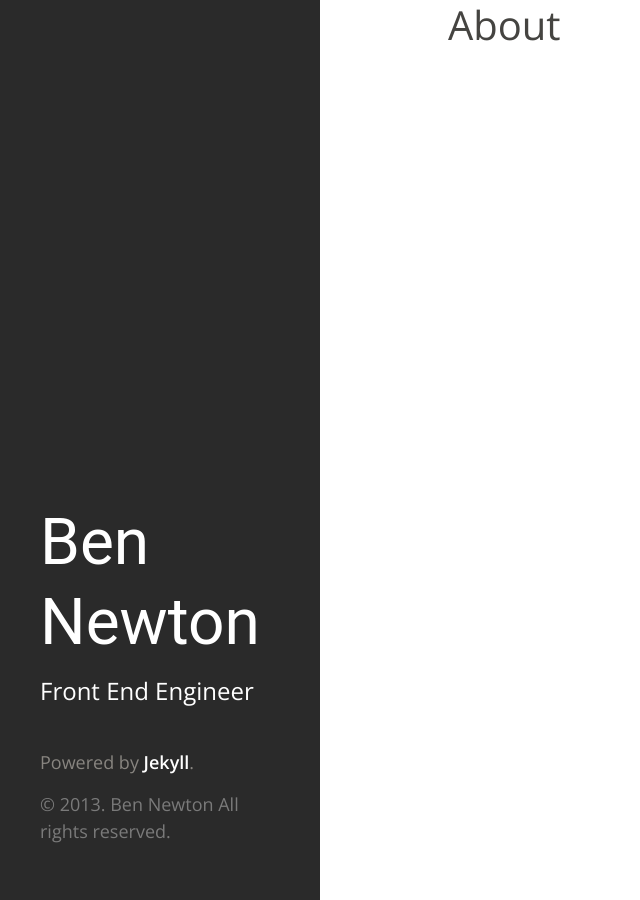
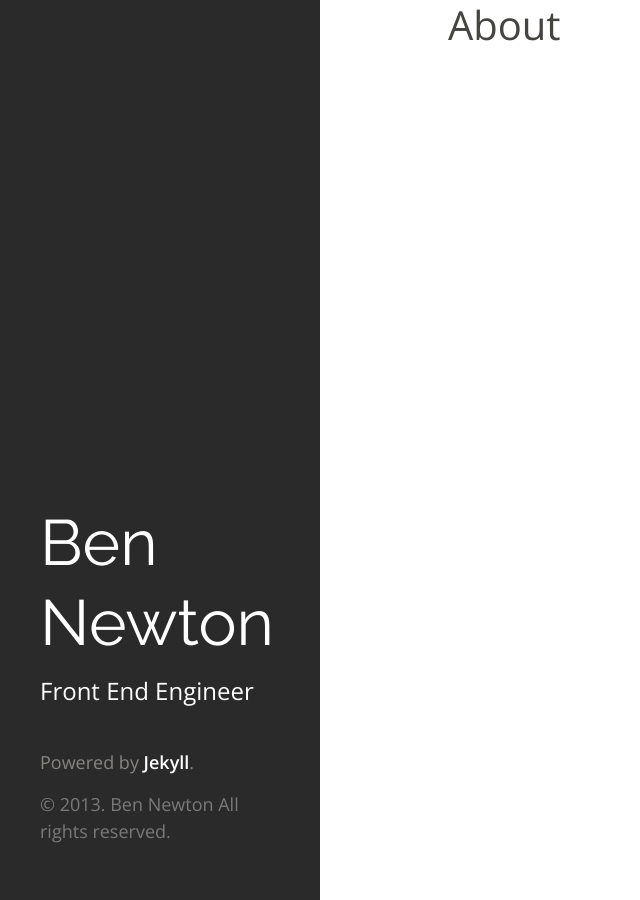
Before and after one commit to bennewton999/bennewton999.github.io, a Jekyll site: the page built from about.html, in a window 1280 px wide. Shown: the whole page, without its empty margins (0-640 px from the left). Built offline with Jekyll 4.4.1, drawn with Linux system fonts in a browser that asks for light colours; Markdown is read by kramdown in place of the engine named in the settings.

Commit message:
update css

```diff
--- a/public/css/hyde.css
+++ b/public/css/hyde.css
@@ -1,3 +1,4 @@
+@import url(http://fonts.googleapis.com/css?family=Raleway);
 @charset 'UTF-8';
 /*
  __                  __
@@ -196,7 +197,7 @@ a:hover {
 }
 .masthead h1 {
   margin-top: 0;
-  font-family: "Roboto";
+  font-family: "Raleway";
   font-weight: normal
 }
 .masthead .lead {
```
